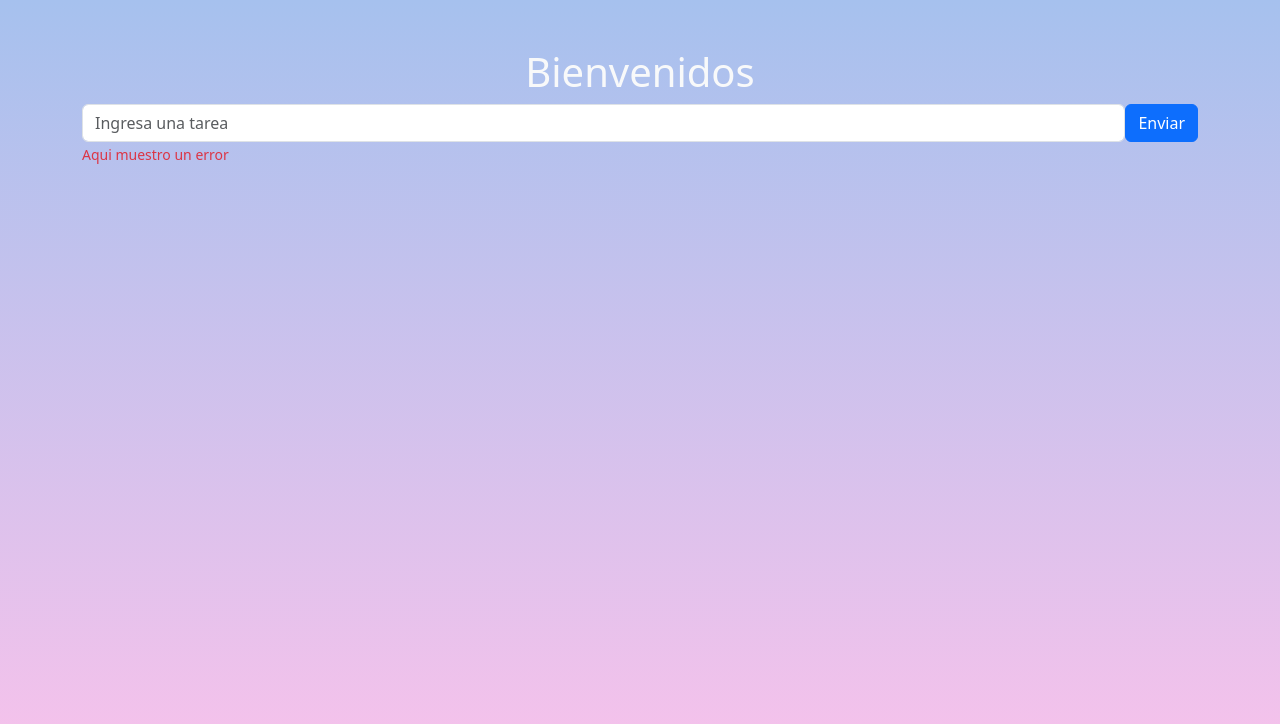
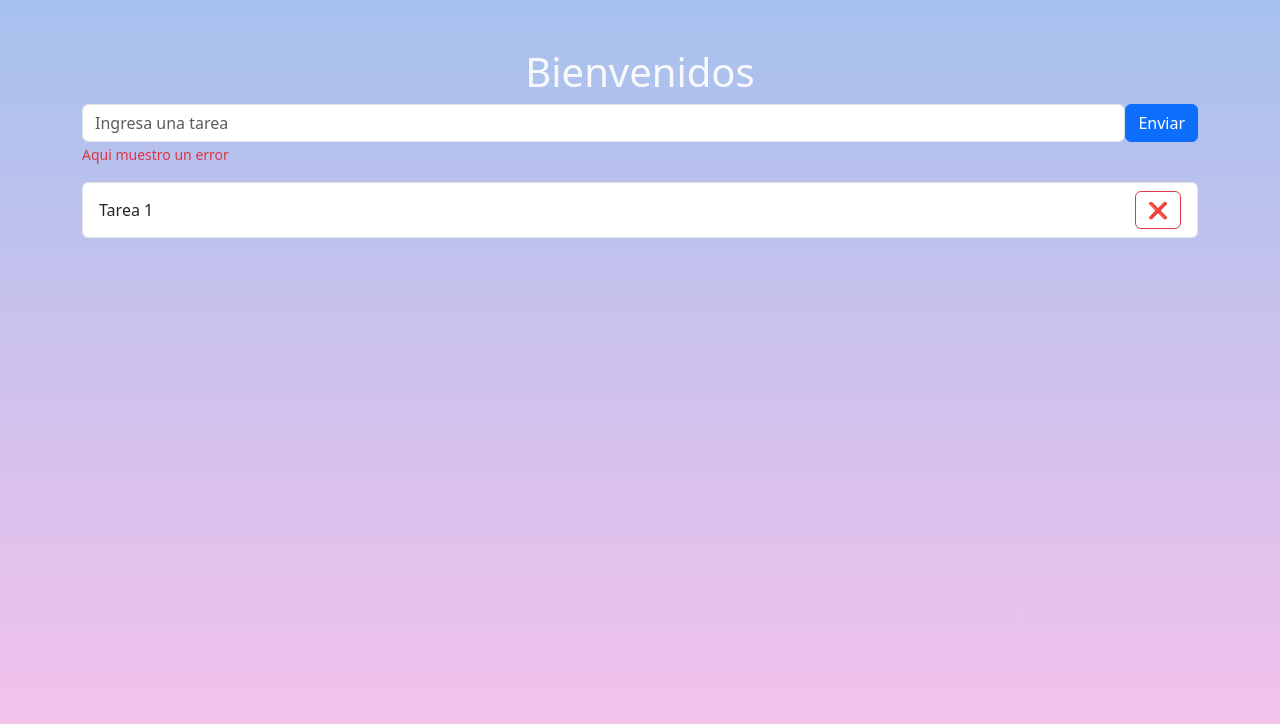
Before and after one commit to rollingcodeschool/listaTareas-cweb16, a React (Vite) app: page / in a window 1280 px wide. Shown: the top 724 px of the page. Built offline with nearby package versions, Linux system fonts and the light colour scheme.

Commit message:
agregamos los componentes ListaTareas e ItemTarea

```diff
--- a/src/components/FormularioTarea.jsx
+++ b/src/components/FormularioTarea.jsx
@@ -1,5 +1,6 @@
 import Button from "react-bootstrap/Button";
 import Form from "react-bootstrap/Form";
+import ListaTareas from "./ListaTareas";
 
 const FormularioTarea = () => {
   return (
@@ -15,6 +16,7 @@ const FormularioTarea = () => {
           <Form.Text className="text-danger">Aqui muestro un error</Form.Text>
         </Form.Group>
       </Form>
+      <ListaTareas></ListaTareas>
     </section>
   );
 };
--- /dev/null
+++ b/src/components/ItemTarea.jsx
@@ -0,0 +1,10 @@
+// import  ListGroup  from "react-bootstrap/ListGroup";
+import  { ListGroup, Button }  from "react-bootstrap";
+
+const ItemTarea = () => {
+    return (
+         <ListGroup.Item className="d-flex justify-content-between align-items-center">Tarea 1 <Button variant="outline-danger">❌</Button></ListGroup.Item>
+    );
+};
+
+export default ItemTarea;
--- /dev/null
+++ b/src/components/ListaTareas.jsx
@@ -0,0 +1,12 @@
+import ListGroup from "react-bootstrap/ListGroup";
+import ItemTarea from "./ItemTarea";
+
+const ListaTareas = () => {
+  return (
+    <ListGroup>
+        <ItemTarea></ItemTarea>
+    </ListGroup>
+  );
+};
+
+export default ListaTareas;
```
